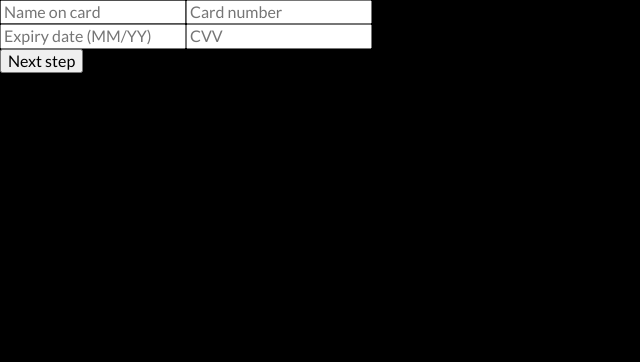
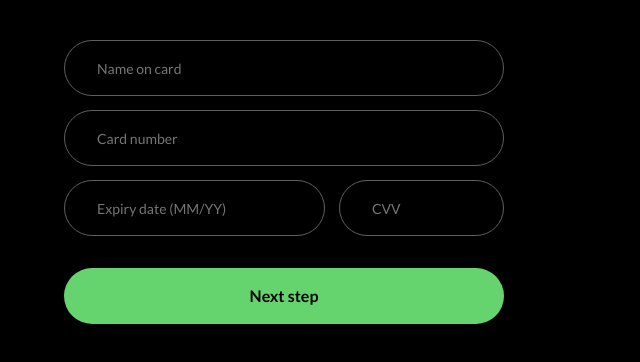
Before and after one commit to meczajkowski/Invo-Spotify-part-6, a React (Vite) app: page / in a window 1280 px wide. Shown: the top 362 px of the page, without its empty margins (0-640 px from the left). Built offline with nearby package versions, Linux system fonts and the light colour scheme.

Commit message:
add: base styles for form and button

```diff
--- a/src/global-styles/style.scss
+++ b/src/global-styles/style.scss
@@ -1,11 +1,13 @@
 /// Main Styles File
 /// Here we import all the global Styles files we need for our project.
 
-@use "styles/normalize.scss";
-@use "styles/root.scss";
-@use "styles/fonts.scss";
+@use 'styles/normalize.scss';
+@use 'styles/root.scss';
+@use 'styles/fonts.scss';
+@use 'styles/buttons.scss';
 
-body, html {
+body,
+html {
   height: 100%;
 }
 
@@ -33,7 +35,7 @@ img {
 
 a {
   color: var(--on-background-color);
-  transition: .2s;
+  transition: 0.2s;
 
   &:hover {
     color: var(--primary-color);
--- /dev/null
+++ b/src/global-styles/styles/buttons.scss
@@ -0,0 +1,37 @@
+button {
+  // Typography starts
+  font-size: var(--font-size-m);
+  font-weight: var(--font-weight-l);
+  line-height: 16px;
+  letter-spacing: 0em;
+  text-align: center;
+  // Typography ends
+
+  width: 100%;
+  padding-block: 20px;
+  padding-inline: 40px;
+  border: none;
+  margin-top: 18px;
+  border-radius: 444px;
+  background-color: var(--primary-color);
+  transition: 0.2s;
+
+  &:hover {
+    background-color: var(--primary-color-dark);
+    cursor: pointer;
+  }
+
+  &:active {
+    background-color: var(--primary-color-darkest);
+  }
+
+  &[disabled] {
+    background-color: var(--background-color-disabled);
+    color: var(--on-background-color-disabled);
+
+    &:hover {
+      cursor: not-allowed;
+      background-color: var(--background-color-disabled);
+    }
+  }
+}
--- a/src/global-styles/styles/root.scss
+++ b/src/global-styles/styles/root.scss
@@ -6,13 +6,14 @@
   --primary-color: var(--color-green-500);
   --primary-color-dark: var(--color-green-700);
   --primary-color-light: var(--color-green-300);
+  --primary-color-darkest: var(--color-green-900);
 
   --background-color: var(--color-black-500);
-    --background-color-primary-hover: #2B342C;
-    --background-color-disabled: var(--color-black-400);
+  --background-color-primary-hover: #2b342c;
+  --background-color-disabled: #242424;
 
   --on-background-color: var(--color-white-100);
-    --on-background-color-disabled: var(--color-black-300);
+  --on-background-color-disabled: #494949;
 
   --canvas-color: var(--color-black-900);
   --border-color: var(--color-black-200);
@@ -20,33 +21,49 @@
 }
 
 :root {
-    --color-green-100: #D1F2D4;
-    --color-green-200: #B2EAB7;
-    --color-green-300: #93E19A;
-    --color-green-400: #7CDA84;
-    --color-green-500: #65D46E;
-    --color-green-600: #5DCF66;
-    --color-green-700: #53C95B;
-    --color-green-800: #49C351;
-    --color-green-900: #37B93F;
+  --color-green-100: #d1f2d4;
+  --color-green-200: #b2eab7;
+  --color-green-300: #93e19a;
+  --color-green-400: #7cda84;
+  --color-green-500: #65d46e;
+  --color-green-600: #5dcf66;
+  --color-green-700: #53c95b;
+  --color-green-800: #49c351;
+  --color-green-900: #37b93f;
 
-    --color-white-100: #FFFFFF;
-    --color-white-200: #F5F5F5;
-    --color-white-300: #F0F0F0;
-    --color-white-400: #DEDEDE;
-    --color-white-500: #C2C2C2;
+  --color-white-100: #ffffff;
+  --color-white-200: #f5f5f5;
+  --color-white-300: #f0f0f0;
+  --color-white-400: #dedede;
+  --color-white-500: #c2c2c2;
   --color-white-600: #979797;
   --color-white-700: #818181;
   --color-white-800: #606060;
-    --color-white-900: #3C3C3C;
+  --color-white-900: #3c3c3c;
 
-    --color-black-100: #BABABA;
-    --color-black-200: #8D8D8D;
-    --color-black-300: #5F5F5F;
-    --color-black-400: #3C3C3C;
-    --color-black-500: #1A1A1A;
+  --color-black-100: #bababa;
+  --color-black-200: #8d8d8d;
+  --color-black-300: #5f5f5f;
+  --color-black-400: #3c3c3c;
+  --color-black-500: #1a1a1a;
   --color-black-600: #171717;
   --color-black-700: #131313;
-    --color-black-800: #0F0F0F;
+  --color-black-800: #0f0f0f;
   --color-black-900: #000000;
 }
+
+:root {
+  --font-size-l: 40px;
+  --font-size-m: 16px;
+  --font-size-s: 14px;
+
+  --font-weight-l: 700;
+  --font-weight-m: 400;
+
+  @media (max-width: 375px) {
+    --font-size-l: 24px;
+  }
+}
+:root {
+  --border-radius: 50px;
+}
--- a/src/modules/HomeModule/components/SimpleForm.scss
+++ b/src/modules/HomeModule/components/SimpleForm.scss
@@ -0,0 +1,36 @@
+.simple-form {
+  max-width: 440px;
+  margin: 40px 64px;
+
+  & &__flex-container {
+    display: flex;
+    gap: 14px;
+  }
+
+  & &__input {
+    // Typography starts
+    font-weight: var(--font-weight-m);
+    font-size: var(--font-size-s);
+    // Typography ends
+
+    display: block;
+    width: 100%;
+    height: 56px;
+    padding: 20px 32px 19px;
+    margin-bottom: 14px;
+    background: transparent;
+    color: var(--color-white-100);
+    border: 1px solid var(--border-color-light);
+    border-radius: var(--border-radius);
+    transition: border 0.2s;
+
+    &[name='CVV'] {
+      width: 58.22%;
+    }
+    &:focus {
+      //   outline: 1px solid var(--single-label-border-color-hover);
+      outline: none;
+      border: 1px solid var(--border-color);
+    }
+  }
+}
```
Also changed, not shown: 1 other file (tests, documents, lock files or other folders). Lines whose indentation alone changed are shown as unchanged.
